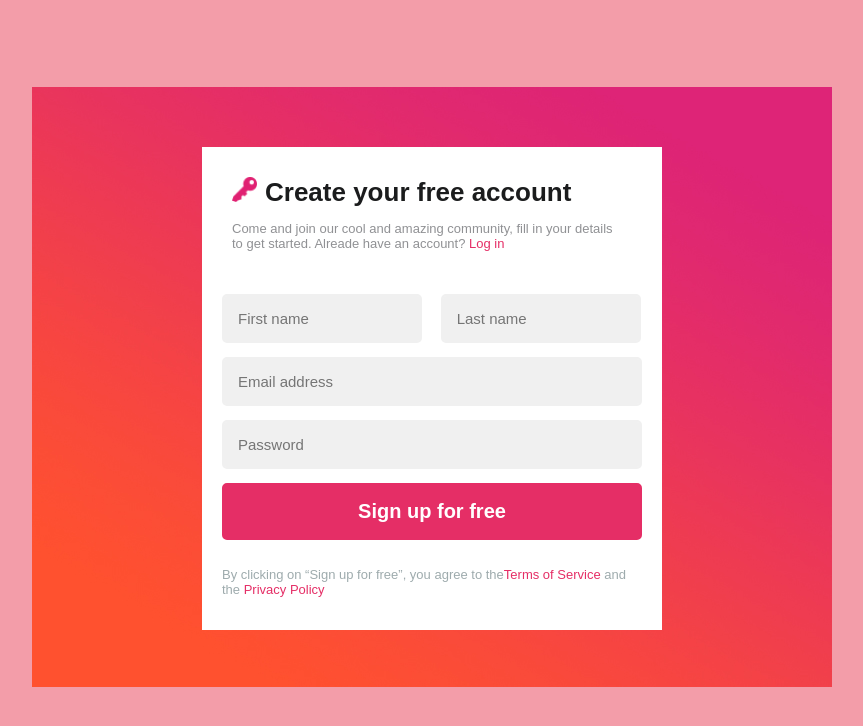
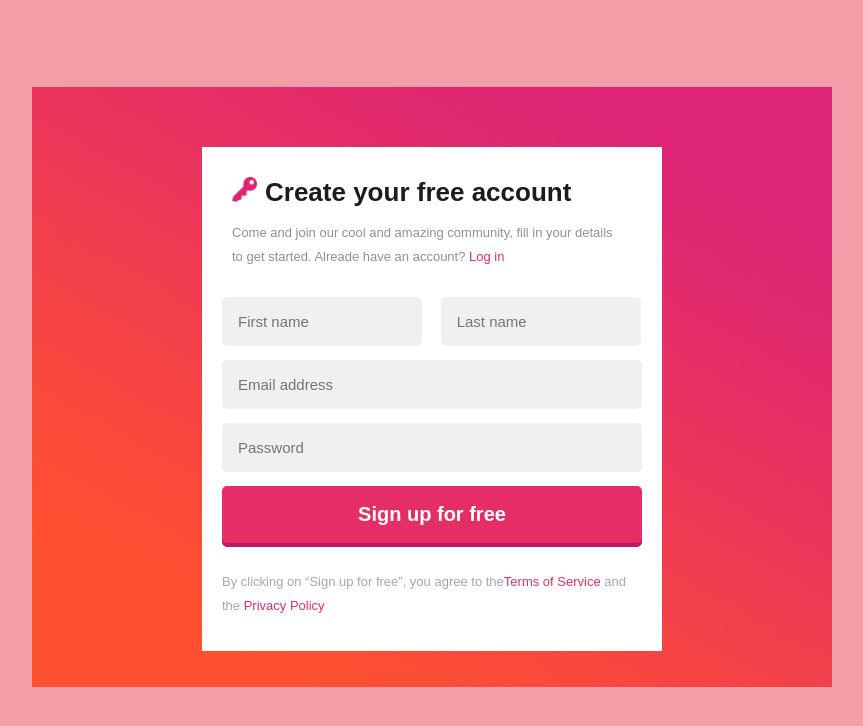
Before and after one commit to LucyFo/daily-form, a plain HTML site: page index.html in a window 1280 px wide. Shown: the whole page, without its empty margins (208-1071 px from the left). Drawn offline with Linux system fonts and the light colour scheme.

Commit message:
add button's box-shadow

```diff
--- a/style.css
+++ b/style.css
@@ -14,9 +14,12 @@ a {
     color: #e52e66;
     text-decoration: none;
 }
+p {
+    line-height: 24px;
+}
 .wrapper {
     width: 800px;
-    min-height: 596px;
+    min-height: 600px;
     margin: 0 auto;
     padding: 60px 0;
     background: url("./assets/images/mainbg.jpg") no-repeat 0 0;
@@ -27,7 +30,7 @@ a {
     background-color: #fff;
 }
 header {
-    padding: 30px;
+    padding: 30px 30px 15px;
     overflow: hidden;
     background-color: #fff;
     color: #909194;
@@ -61,14 +64,16 @@ button {
     width: 420px;
     border: 2px solid #e52e66;
     border-radius: 5px;
+    box-shadow: 0 4px 0 #bd1962;
     background-color: #e52e66;
     font-size: 20px;
     font-weight: bold;
     color: #fff;
 }
-#firstName, #lastName {
+#firstName,
+#lastName {
     width: 200px;
 }
 #lastName {
-    margin-left: 15px;;
+    margin-left: 15px;
 }
```
